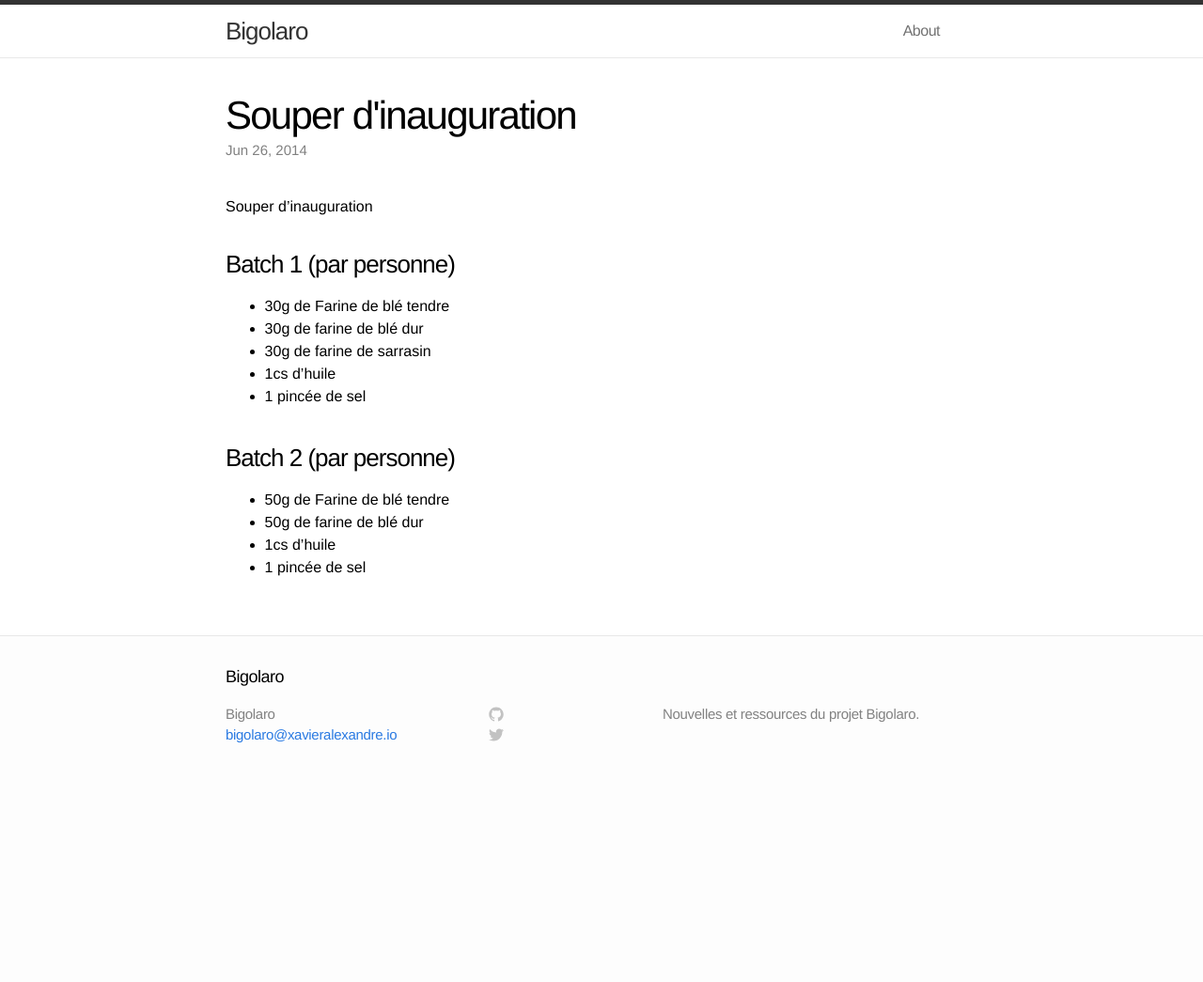
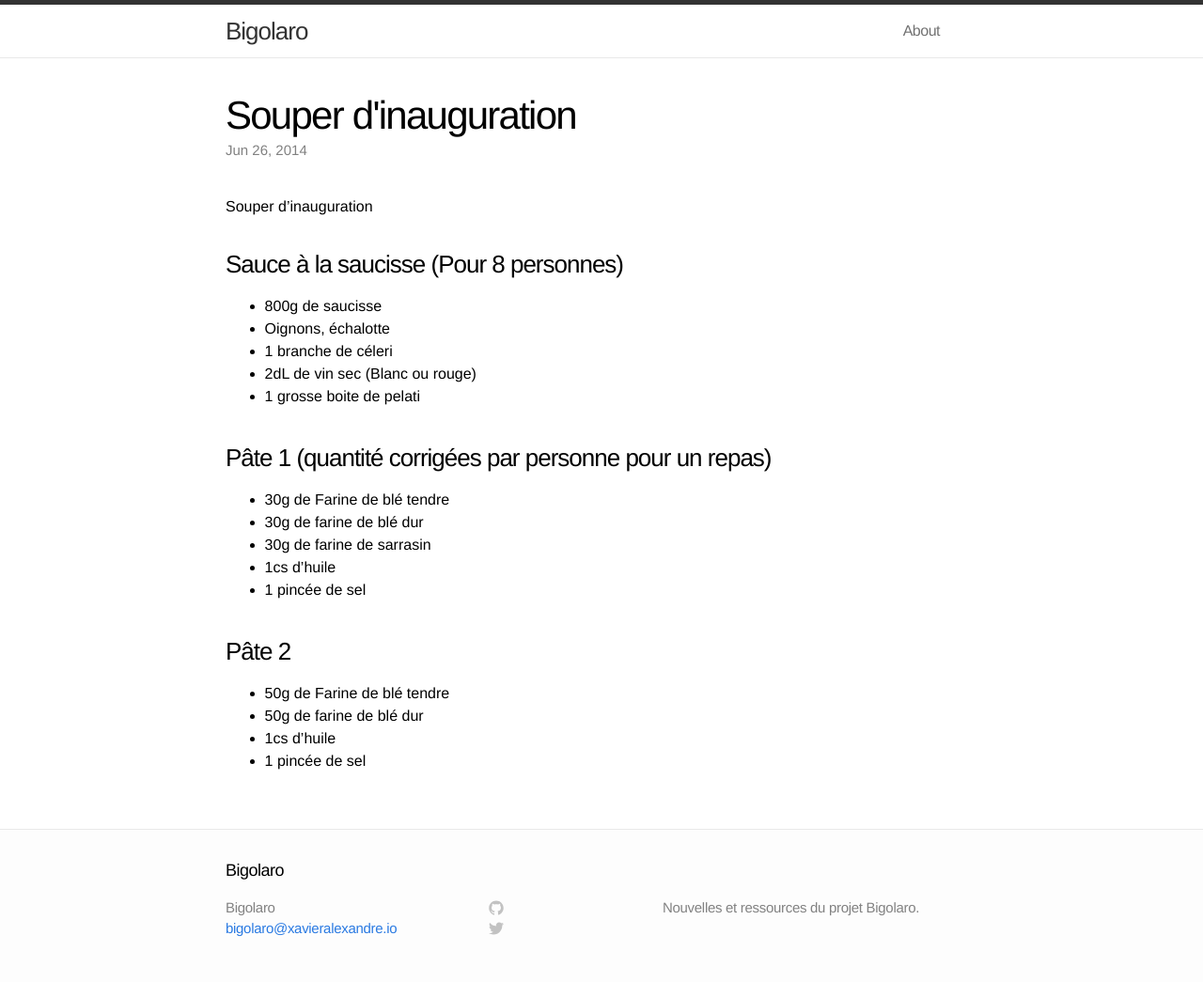
Before and after one commit to xavieralexandre/bigolaro, a Jekyll site: the page built from _posts/2014-06-26-souper-d-inauguration.md, in a window 1280 px wide. Shown: the whole page at 94% size. Built offline with Jekyll 4.4.1, drawn with Linux system fonts in a browser that asks for light colours; before the commit the page ends 900 px from its top, so only the background shows below that.

Commit message:
Recipes completed

```diff
--- a/_posts/2014-06-26-souper-d-inauguration.md
+++ b/_posts/2014-06-26-souper-d-inauguration.md
@@ -5,15 +5,21 @@ title: Souper d'inauguration
 
 #Souper d'inauguration
 
+###Sauce à la saucisse (Pour 8 personnes)
+* 800g de saucisse
+* Oignons, échalotte
+* 1 branche de céleri
+* 2dL de vin sec (Blanc ou rouge)
+* 1 grosse boite de pelati
 
-###Batch 1 (par personne)
+###Pâte 1 (quantité corrigées par personne pour un repas)
 * 30g de Farine de blé tendre
 * 30g de farine de blé dur
 * 30g de farine de sarrasin
 * 1cs d'huile
 * 1 pincée de sel
 
-###Batch 2 (par personne)
+###Pâte 2
 * 50g de Farine de blé tendre
 * 50g de farine de blé dur
 * 1cs d'huile
--- a/index.html
+++ b/index.html
@@ -3,6 +3,7 @@ layout: default
 ---
 
 <div class="home">
+  <h1><a href="Bigostarto">Bigostarto</a></h1>
 
   <h1>Posts</h1>
 
```
Also changed, not shown: 3 other files.
